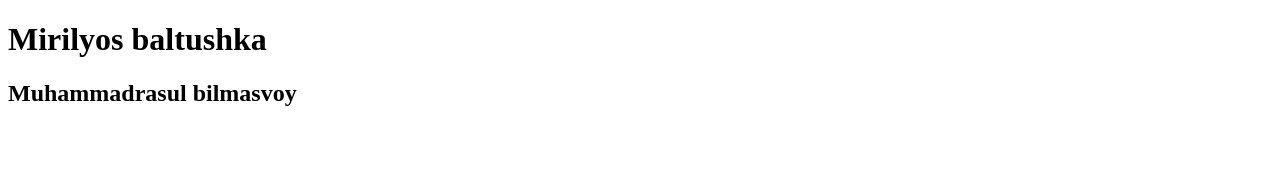
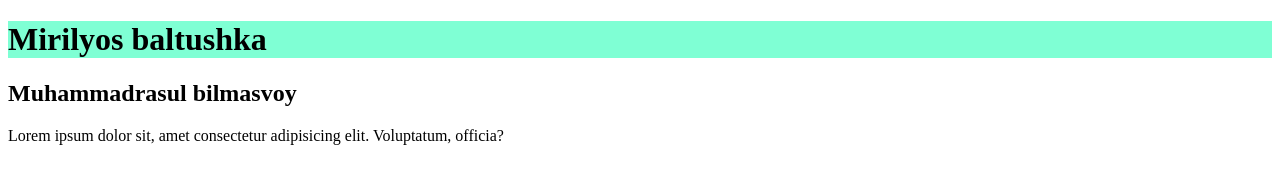
Before and after one commit to Abdulaziz1214/GithubTest, a plain HTML site: page index.html in a window 1280 px wide. Drawn offline with Linux system fonts and the light colour scheme.

Commit message:
Второе изменение

```diff
--- a/index.html
+++ b/index.html
@@ -9,5 +9,6 @@
 <body>
     <h1>Mirilyos baltushka</h1>
     <h2>Muhammadrasul bilmasvoy</h2>
+    <p>Lorem ipsum dolor sit, amet consectetur adipisicing elit. Voluptatum, officia?</p>
 </body>
 </html>
--- a/main.css
+++ b/main.css
@@ -0,0 +1,3 @@
+h1{
+    background-color: aquamarine;
+}
```
